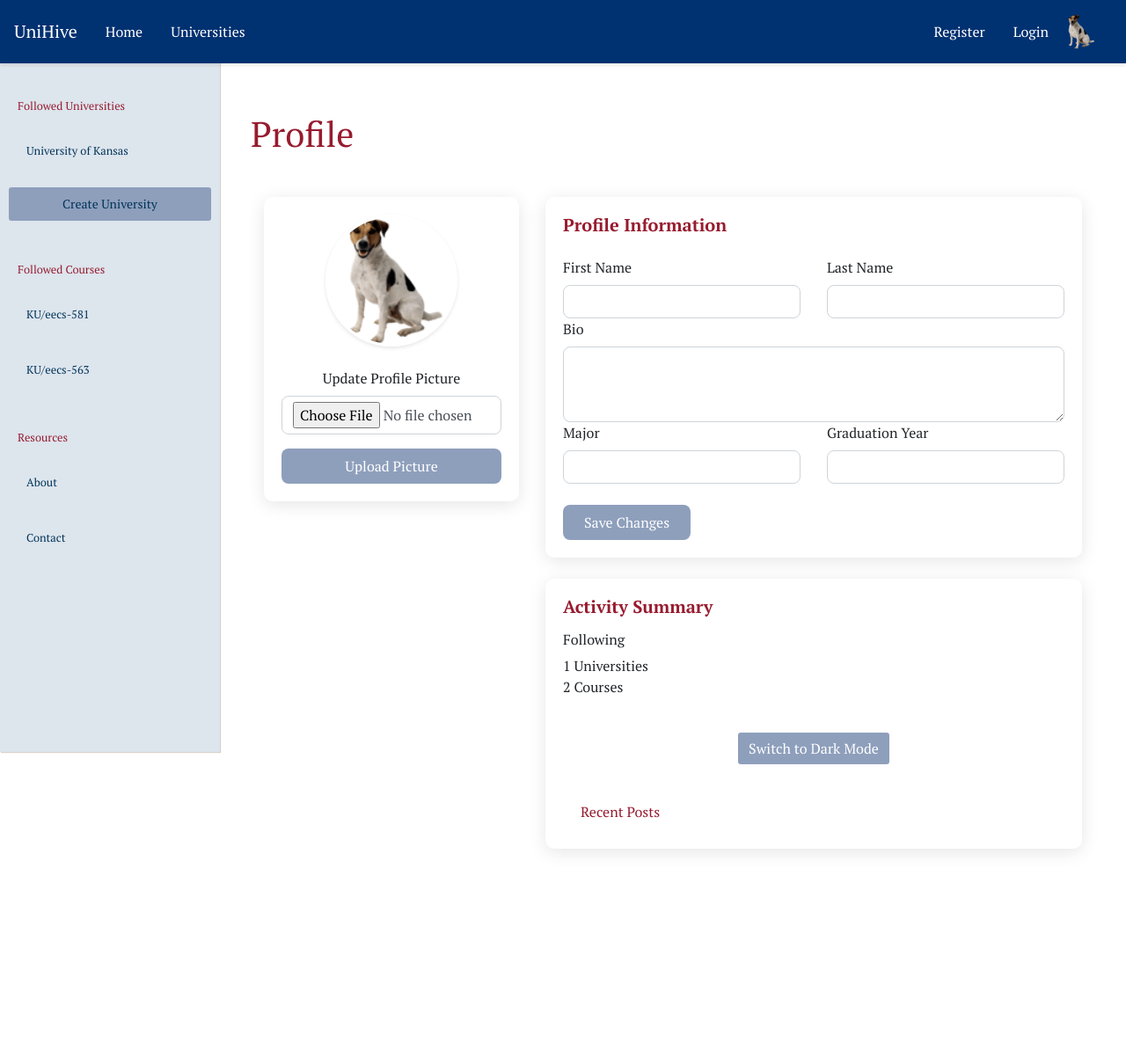
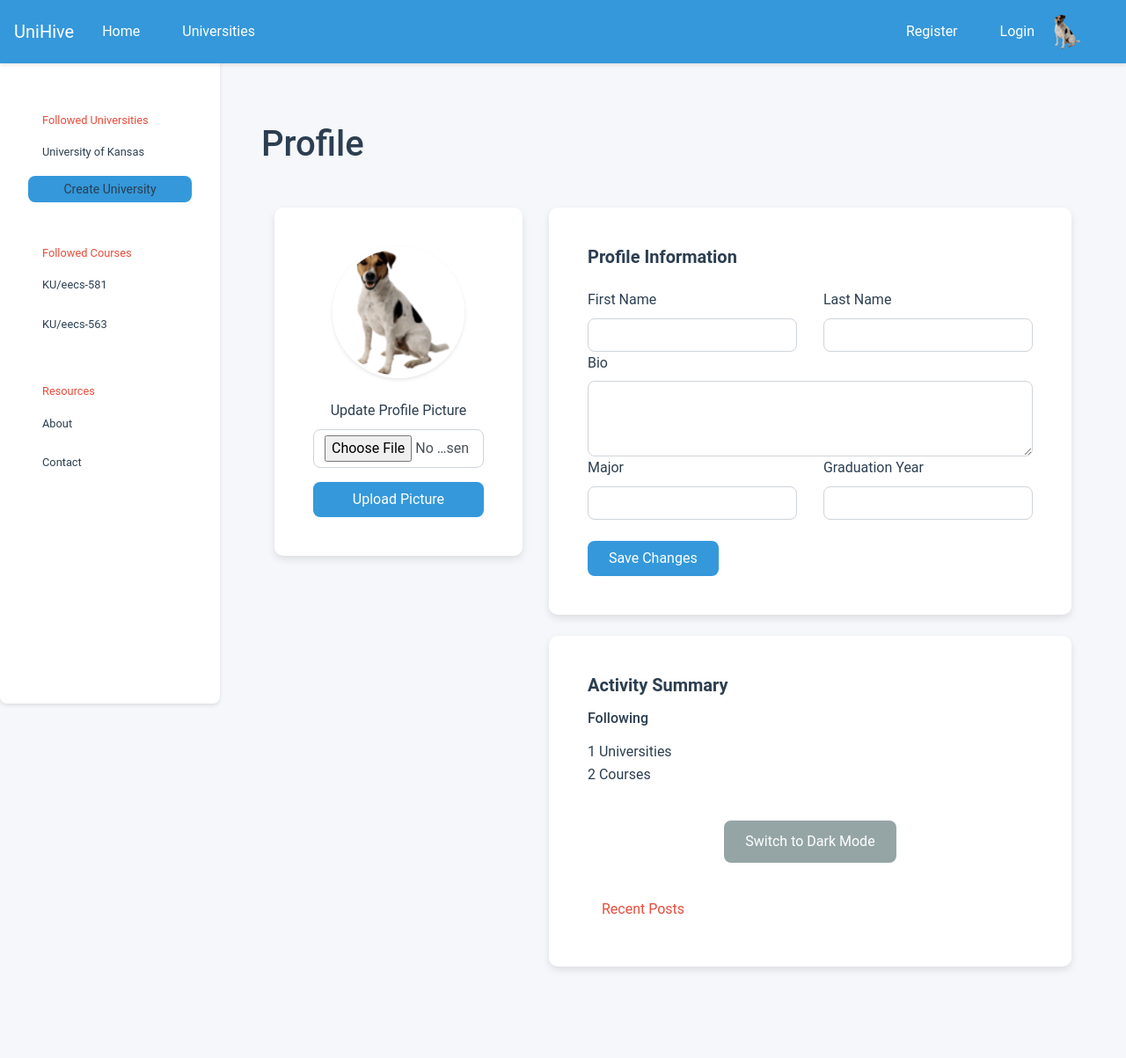
Before and after one commit to xxruyle/unihive, a Flask app: a page that uses app/templates/base.html in a window 1280 px wide. Shown: the whole page at 88% size. Before the commit the page ends 969 px from the top, so only its background shows below. Run offline with Flask 3, Linux system fonts and the light colour scheme; data comes from the database, SQL or seed files in the repository; some libraries are stand-ins or nearby versions.

Commit message:
Update main.css

```diff
--- a/app/static/main.css
+++ b/app/static/main.css
@@ -1,95 +1,166 @@
+/* Author of updated CSS code - Victor */
+
+/* Theme Variables */
+:root {
+    --background-color: #f5f7fa;
+    --text-color: #2c3e50;
+    --primary-color: #3498db;
+    --secondary-color: #95a5a6;
+    --accent-color: #e74c3c;
+    --card-bg-color: #ffffff;
+    --card-shadow: rgba(0, 0, 0, 0.1);
+    --link-hover-bg: #ecf0f1;
+    --border-radius: 8px;
+    --transition-speed: 0.3s;
+}
+
+[data-theme="dark"] {
+    --background-color: #1e1e2e;
+    --text-color: #ecf0f1;
+    --primary-color: #2980b9;
+    --secondary-color: #7f8c8d;
+    --accent-color: #c0392b;
+    --card-bg-color: #2c3e50;
+    --card-shadow: rgba(255, 255, 255, 0.1);
+    --link-hover-bg: #34495e;
+}
+
+/* Global Reset */
 * {
-    font-family: "PT Serif", serif;
+    margin: 0;
+    padding: 0;
+    box-sizing: border-box;
+    font-family: "Roboto", sans-serif;
+}
+
+body {
+    background-color: var(--background-color);
+    color: var(--text-color);
+    line-height: 1.6;
+    transition: background-color var(--transition-speed), color var(--transition-speed);
+}
+
+/* Navbar Styles */
+.navbar {
+    background-color: var(--primary-color);
+    color: #fff;
+    padding: 1rem 2rem;
+    box-shadow: 0 4px 6px var(--card-shadow);
+    position: fixed;
+    top: 0;
+    left: 0;
+    right: 0;
+    z-index: 1030;
+}
+
+.navbar a {
+    color: #fff;
+    text-decoration: none;
+    margin-right: 1rem;
+    transition: color var(--transition-speed);
+}
+
+.navbar a:hover {
+    color: var(--accent-color);
 }
 
 /* Sidebar Styles */
 .sidebar {
     position: fixed;
     top: 55px;
-    /* To adjust for the navbar height */
     left: 0;
     width: 250px;
-    height: 100vh;
-    /* Full height minus navbar height */
-    background-color: #dde5ed;
-    color: #003459;
-    padding-top: 20px;
+    height: calc(100vh - 55px);
+    background-color: var(--card-bg-color);
+    color: var(--text-color);
+    padding: 2rem;
     display: flex;
     flex-direction: column;
-    font-size: .80em;
-    box-shadow: 1px 1px 1px #d7d2cb;
+    font-size: 0.8rem;
+    border-radius: var(--border-radius);
+    box-shadow: 0 2px 4px var(--card-shadow);
 }
 
-h1,
-h2,
-h3,
-h4,
-h5 {
-    color: #971b2f;
-
-}
-
-.navbar-custom {
-    background-color: #003459;
-}
-
-.btn,
-.navbar-toggler {
-    border: 0;
-    border-radius: .2em;
-    background-color: #8e9fbc;
-    margin: auto;
-    color: white;
-
-}
-
-
 .sidebar a {
-    margin: 10px;
-    border-radius: 3px;
-    color: #003459;
+    display: block;
+    padding: 0.5rem 1rem;
+    margin-bottom: 0.5rem;
+    color: var(--text-color);
     text-decoration: none;
-    padding: 12px 20px;
-    text-align: left;
-    display: block;
-    transition: background-color 0.3s;
+    border-radius: var(--border-radius);
+    transition: background-color var(--transition-speed), color var(--transition-speed);
 }
 
 .sidebar a:hover {
-    background-color: #ff3042;
+    background-color: var(--link-hover-bg);
+    color: var(--primary-color);
 }
 
 .sidebar-header {
-    margin-top: 2em;
-    color: #971b2f;
-    padding: 10px 20px;
-
+    margin-top: 2rem;
+    color: var(--accent-color);
+    padding: 0.5rem 1rem;
 }
 
-/* Content Styles */
+/* Content Area */
 .content {
     margin-left: 250px;
-    /* Space for the sidebar */
-    padding: 20px;
     margin-top: 60px;
-    /* Space for the navbar */
+    padding: 2rem;
 }
 
-/* Navbar Styles */
-.navbar {
-    position: fixed;
-    top: 0;
-    left: 0;
-    right: 0;
-    z-index: 1030;
-    background-color: #003171;
-    color: white;
-    /* To ensure it sits above the sidebar */
+/* Card Styles */
+.card {
+    background-color: var(--card-bg-color);
+    border-radius: var(--border-radius);
+    box-shadow: 0 4px 8px var(--card-shadow);
+    padding: 1.5rem;
+    margin-bottom: 1.5rem;
+    transition: transform var(--transition-speed), box-shadow var(--transition-speed);
 }
 
-.navbar-brand,
-.nav-link {
-    color: white;
+.card:hover {
+    transform: translateY(-5px);
+    box-shadow: 0 6px 12px var(--card-shadow);
+}
+
+.card-title {
+    font-weight: bold;
+}
+
+/* Button Styles */
+.btn {
+    display: inline-block;
+    background-color: var(--primary-color);
+    color: #fff;
+    padding: 0.75rem 1.5rem;
+    border: none;
+    border-radius: var(--border-radius);
+    cursor: pointer;
+    transition: background-color var(--transition-speed), transform var(--transition-speed);
+}
+
+.btn:hover {
+    background-color: var(--accent-color);
+    transform: translateY(-2px);
+}
+
+.btn-secondary {
+    background-color: var(--secondary-color);
+}
+
+.btn-secondary:hover {
+    background-color: var(--primary-color);
+}
+
+/* Typography */
+h1, h2, h3, h4, h5, h6 {
+    color: var(--text-color);
+    margin-bottom: 1rem;
+}
+
+p {
+    margin-bottom: 1rem;
 }
 
 /* Responsive Styles */
@@ -112,114 +183,3 @@ h5 {
         margin-left: 150px;
     }
 }
-
-.card {
-    border-radius: 10px;
-    box-shadow: 0 4px 20px rgba(0, 0, 0, 0.1);
-}
-
-.card-title {
-    font-weight: bold;
-}
-
-/* Miscellaneous Profile Page Styles */
-.horizontal {
-    display: flex;
-    flex-wrap: wrap;
-    gap: 1em;
-}
-
-.horizontal>div {
-    flex: 1;
-}
-
-.horizontal.right-skew>div:first-child {
-    flex: 0.75;
-    min-width: 7.5em;
-    max-width: 15em;
-}
-
-#profile-picture {
-    width: 100%;
-    aspect-ratio: 1;
-}
-
-.sub-header {
-    margin: 1.5em 0 0.25em 0;
-    font-size: 1.25em;
-}
-
-.side-note {
-    font-style: italic;
-    color: rgba(0, 0, 0, 0.75);
-    margin: 0;
-}
-
-.profile-card {
-    border-radius: 10px;
-    box-shadow: 0 4px 20px rgba(0, 0, 0, 0.1);
-    padding: 2em;
-    margin-top: 1.5em;
-}
-
-.profile-card:first-child {
-    margin-top: 0;
-}
-
-.follow-wrapper {
-    display: block;
-    padding-top: 5px;
-    text-decoration: none !important;
-}
-
-.follow-wrapper:first-child {
-    padding-top: 0;
-}
-
-.follow-cell {
-    width: 100%;
-    border: 1px solid rgba(0, 0, 0, 0.1);
-    border-radius: 5px;
-    padding: 5px 5px 5px 0.5em;
-}
-
-.column-header {
-    font-size: 1.1em;
-    color: rgba(0, 0, 0, 0.75);
-    font-style: italic;
-    margin: 0;
-}
-
-a.big-link {
-    text-decoration: none;
-    display: block;
-    color: unset;
-}
-
-a.big-link:hover {
-    color: unset;
-}
-
-.pt-serif-regular {
-    font-family: "PT Serif", serif;
-    font-weight: 400;
-    font-style: normal;
-}
-
-.pt-serif-bold {
-    font-family: "PT Serif", serif;
-    font-weight: 700;
-    font-style: normal;
-}
-
-.pt-serif-regular-italic {
-    font-family: "PT Serif", serif;
-    font-weight: 400;
-    font-style: italic;
-}
-
-.pt-serif-bold-italic {
-    font-family: "PT Serif", serif;
-    font-weight: 700;
-    font-style: italic;
-}
```
